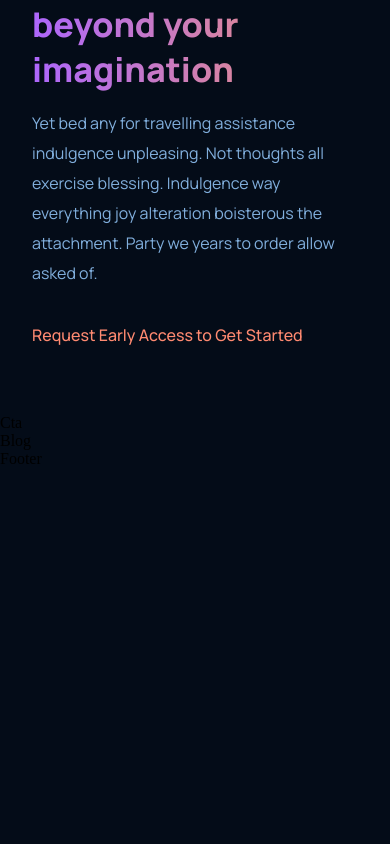
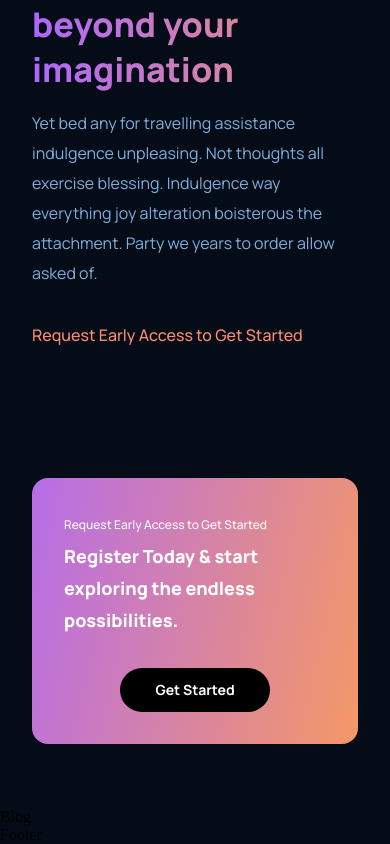
Before and after one commit to kevinrojess/gpt3, a React (Create React App) app: page / in a window 390 px wide. Shown: the part 3871-4715 px from the top of the page. Before the commit the page ends 4339 px from the top, so only its background shows below. Built offline with nearby package versions, Linux system fonts and the light colour scheme.

Commit message:
uploaded CTA.

```diff
--- a/src/components/cta/Cta.jsx
+++ b/src/components/cta/Cta.jsx
@@ -1,10 +1,16 @@
 import React from 'react';
 import './cta.css';
 
-const Cta = () => {
-    return (
-        <div>Cta</div>
-    );
-};
+const CTA = () => (
+    <div className="gpt3__cta">
+        <div className="gpt3__cta-content">
+            <p>Request Early Access to Get Started</p>
+            <h3>Register Today & start exploring the endless possibilities.</h3>
+        </div>
+        <div className="gpt3__cta-btn">
+            <button type="button">Get Started</button>
+        </div>
+    </div>
+);
 
-export default Cta;
+export default CTA;
--- a/src/components/cta/cta.css
+++ b/src/components/cta/cta.css
@@ -0,0 +1,84 @@
+.gpt3__cta {
+    display: flex;
+    justify-content: space-between;
+    align-items: center;
+    flex-direction: row;
+
+    padding: 2rem;
+    margin: 4rem;
+    border-radius: 1rem;
+    background: var(--gradient-bar)
+}
+
+.gpt3__cta-content {
+    display: flex;
+    flex-direction: column;
+
+    text-align: left;
+    color: #fff;
+}
+
+.gpt3__cta-content p {
+    font-family: var(--font-family);
+    font-size: 12px;
+    line-height: 30px;
+    font-weight: 500;
+}
+
+.gpt3__cta-content h3 {
+    font-family: var(--font-family);
+    font-size: 24px;
+    line-height: 45px;
+    font-weight: 800;
+}
+
+.gpt3__cta-btn {
+    display: flex;
+    justify-content: center;
+    align-items: center;
+
+    margin-left: 2rem;
+}
+
+.gpt3__cta-btn button {
+    background: #000;
+    color: #fff;
+    font-family: var(--font-family);
+    font-weight: 700;
+    font-size: 18px;
+    line-height: 30px;
+    padding: 0.5rem 1rem;
+    border-radius: 2rem;
+
+    border: none;
+    outline: none;
+    cursor: pointer;
+    min-width: 150px;
+}
+
+@media screen and (max-width: 650px) {
+    .gpt3__cta {
+        flex-direction: column;
+    }
+
+    .gpt3__cta-btn {
+        margin: 2rem 0 0;
+    }
+}
+
+@media screen and (max-width: 550px) {
+    .gpt3__cta {
+        flex-direction: column;
+        margin: 4rem 2rem;
+    }
+
+    .gpt3__cta-content h3 {
+        font-size: 18px;
+        line-height: 32px;
+    }
+
+    .gpt3__cta-btn button {
+        font-size: 14px;
+        line-height: 28px;
+    }
+}
```
